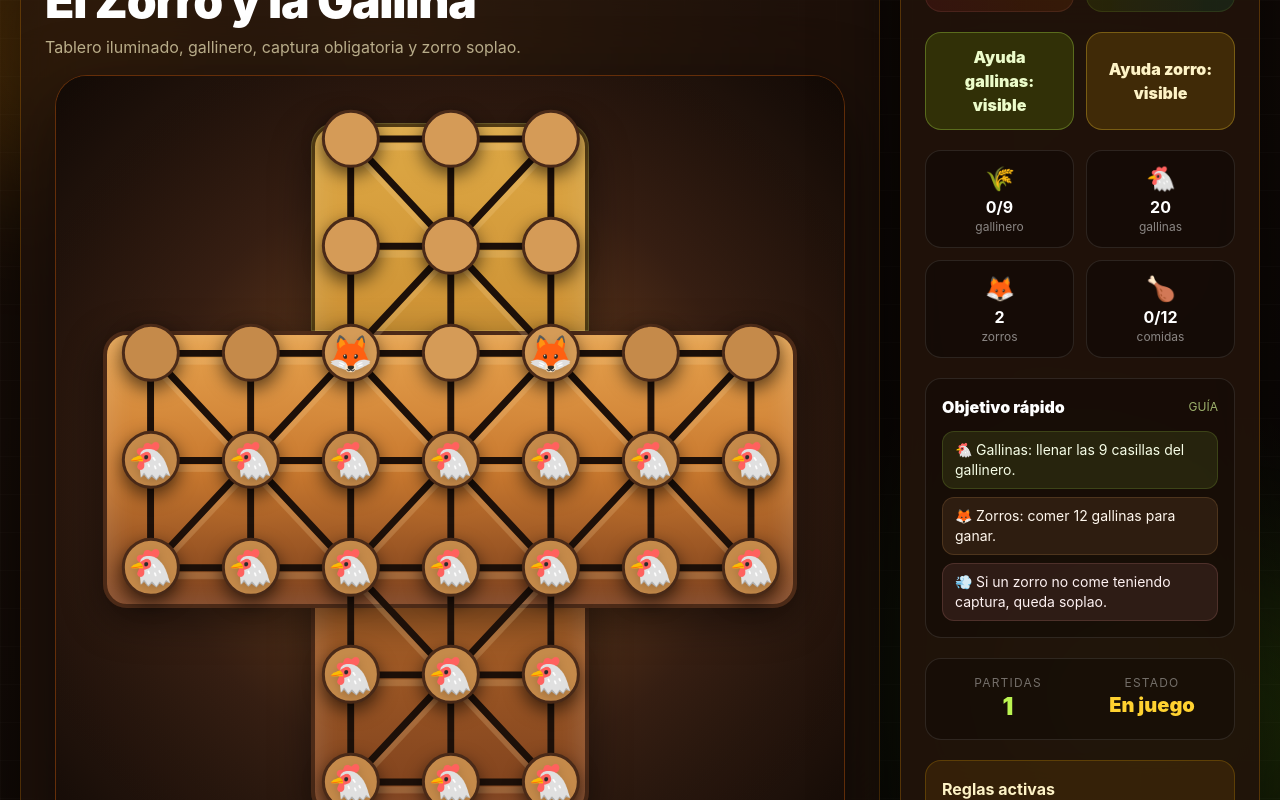
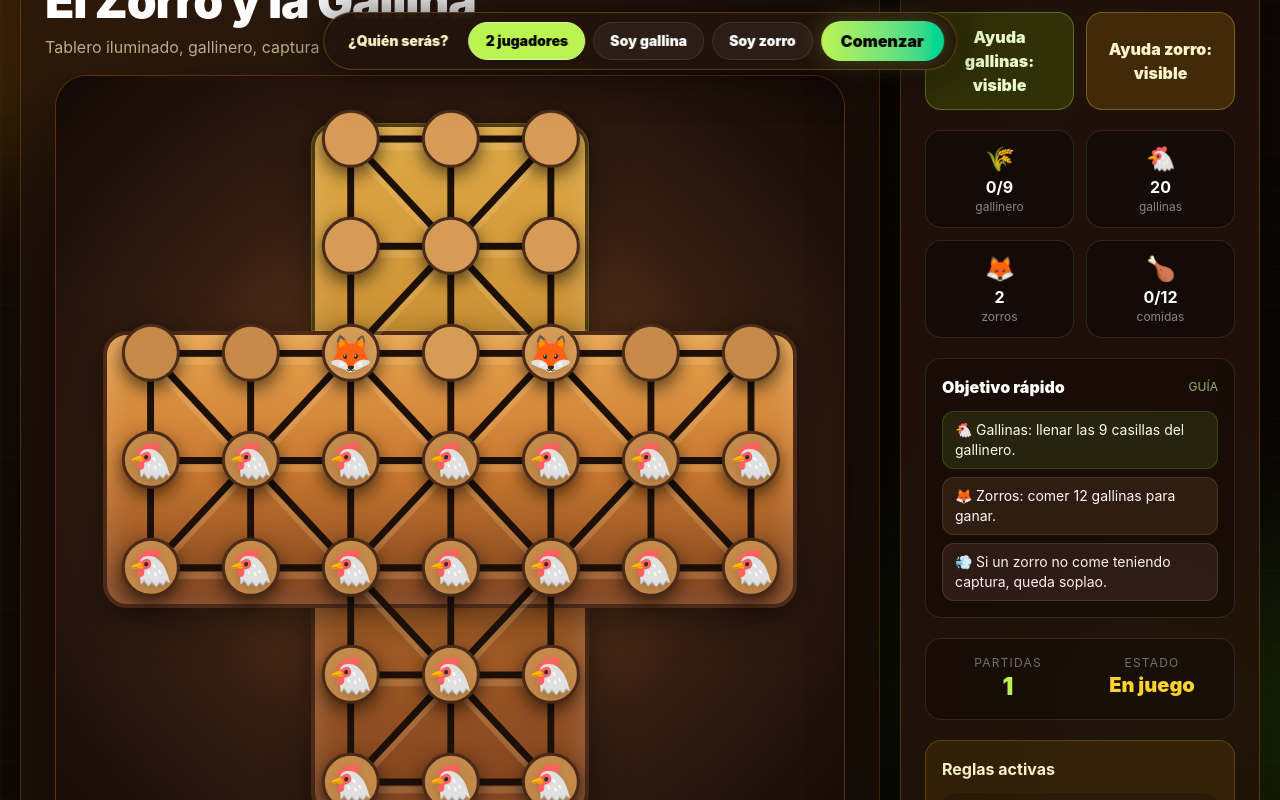
Before and after one commit to darlinarenas/cliente-zorroylagallina, a React (Vite) app: page / in a window 1280 px wide. Built offline with nearby package versions, Linux system fonts and the light colour scheme.

Commit message:
modificacion reglas gallina

```diff
--- a/src/App.jsx
+++ b/src/App.jsx
@@ -206,20 +206,20 @@ export default function ZorroGallinaPrototype() {
           const toNode = nodeById[to];
           if (!fromNode || !toNode || isOccupied(to)) return false;
 
-          // Corrección anti-bucle gallina:
-          // Las gallinas avanzan hacia el gallinero. Cuando llegan a la última línea
-          // del gallinero (fila superior), solo pueden hacer un último ajuste lateral
-          // desde el centro hacia una esquina. Al quedar en esquina, ya no tienen más movimientos.
-          const esMovimientoVerticalHaciaGallinero = toNode.row < fromNode.row;
-          const esMovimientoLateral = toNode.row === fromNode.row;
-          const estaEnUltimaLineaGallinero = fromNode.row === 0;
-          const estaEnCentroDeUltimaLinea = estaEnUltimaLineaGallinero && fromNode.col === 3;
+          // Corrección regla final gallina:
+          // En TODO el tablero la gallina puede avanzar como antes: vertical o lateral,
+          // siempre que no retroceda. La restricción especial solo aplica en la última
+          // línea superior del gallinero: desde el centro puede hacer un último ajuste
+          // lateral hacia una esquina, y al quedar en esquina ya no se mueve más.
+          const estaEnLineaFinalSuperior = fromNode.row === 0 && fromNode.col >= 2 && fromNode.col <= 4;
+          const estaEnEsquinaFinalSuperior = estaEnLineaFinalSuperior && (fromNode.col === 2 || fromNode.col === 4);
+          const estaEnCentroFinalSuperior = estaEnLineaFinalSuperior && fromNode.col === 3;
           const destinoEsEsquinaFinal = toNode.row === 0 && (toNode.col === 2 || toNode.col === 4);
 
-          if (esMovimientoVerticalHaciaGallinero) return true;
-          if (esMovimientoLateral && estaEnCentroDeUltimaLinea && destinoEsEsquinaFinal) return true;
+          if (estaEnEsquinaFinalSuperior) return false;
+          if (estaEnCentroFinalSuperior) return destinoEsEsquinaFinal;
 
-          return false;
+          return toNode.row <= fromNode.row;
         })
         .map((to) => ({ type: "move", to }));
     }
@@ -335,18 +335,19 @@ export default function ZorroGallinaPrototype() {
           const toNode = nodeById[to];
           if (!fromNode || !toNode || isOccupied(to)) return false;
 
-          // Misma regla que el jugador humano: avanzar hacia el gallinero,
-          // y en la última línea solo un ajuste lateral desde el centro a una esquina.
-          const esMovimientoVerticalHaciaGallinero = toNode.row < fromNode.row;
-          const esMovimientoLateral = toNode.row === fromNode.row;
-          const estaEnUltimaLineaGallinero = fromNode.row === 0;
-          const estaEnCentroDeUltimaLinea = estaEnUltimaLineaGallinero && fromNode.col === 3;
+          // Misma regla que el jugador humano:
+          // en el resto del tablero la gallina puede avanzar o moverse lateralmente
+          // sin retroceder; la regla de quedarse quieta solo aplica en las esquinas
+          // de la línea final superior del gallinero.
+          const estaEnLineaFinalSuperior = fromNode.row === 0 && fromNode.col >= 2 && fromNode.col <= 4;
+          const estaEnEsquinaFinalSuperior = estaEnLineaFinalSuperior && (fromNode.col === 2 || fromNode.col === 4);
+          const estaEnCentroFinalSuperior = estaEnLineaFinalSuperior && fromNode.col === 3;
           const destinoEsEsquinaFinal = toNode.row === 0 && (toNode.col === 2 || toNode.col === 4);
 
-          if (esMovimientoVerticalHaciaGallinero) return true;
-          if (esMovimientoLateral && estaEnCentroDeUltimaLinea && destinoEsEsquinaFinal) return true;
+          if (estaEnEsquinaFinalSuperior) return false;
+          if (estaEnCentroFinalSuperior) return destinoEsEsquinaFinal;
 
-          return false;
+          return toNode.row <= fromNode.row;
         })
         .map((to) => ({ type: "move", from: gallina, to }))
     );
@@ -841,7 +842,7 @@ export default function ZorroGallinaPrototype() {
         <h3 className="text-xl font-black text-amber-100">Estado</h3>
         <div className="rounded-2xl bg-black/30 p-4 border border-white/10"><p className="text-sm text-amber-100/85 leading-relaxed">{message}</p></div>
         <div className="grid gap-2 text-sm">
-          <div className="rounded-xl bg-black/20 px-3 py-2">🐔 Las gallinas solo avanzan.</div>
+          <div className="rounded-xl bg-black/20 px-3 py-2">🐔 Las gallinas avanzan sin retroceder; arriba, en la esquina final, se quedan quietas.</div>
           <div className="rounded-xl bg-black/20 px-3 py-2">🦊 El zorro puede comer varias veces seguidas.</div>
           <div className="rounded-xl bg-black/20 px-3 py-2">💨 Si no come teniendo captura, queda soplao.</div>
           <div className="rounded-xl bg-black/20 px-3 py-2">🚫 Si los zorros no pueden moverse, pierden.</div>
@@ -970,6 +971,28 @@ export default function ZorroGallinaPrototype() {
           </div>
 
           <button onClick={comenzarPartida} className="mt-3 w-full rounded-2xl bg-gradient-to-r from-lime-300 to-emerald-400 text-black font-black py-3 shadow-[0_0_28px_rgba(190,242,100,.28)]">
+            Comenzar
+          </button>
+        </motion.div>
+      )}
+
+      {!juegoIniciado && (
+        <motion.div
+          initial={{ opacity: 0, y: -10 }}
+          animate={{ opacity: 1, y: 0 }}
+          className="hidden sm:flex fixed left-1/2 top-3 z-50 -translate-x-1/2 items-center gap-2 rounded-full bg-[#22130b]/95 border border-amber-400/25 shadow-[0_0_45px_rgba(0,0,0,.65)] backdrop-blur-xl px-3 py-2"
+        >
+          <span className="px-3 text-sm font-black text-amber-100 whitespace-nowrap">¿Quién serás?</span>
+          <button onClick={() => prepararModo("dos_jugadores")} className={`rounded-full px-4 py-2 text-sm font-black border transition-all ${modoJuego === "dos_jugadores" ? "bg-lime-300 text-black border-lime-200" : "bg-white/5 text-white border-white/10"}`}>
+            2 jugadores
+          </button>
+          <button onClick={() => prepararModo("humano_gallinas")} className={`rounded-full px-4 py-2 text-sm font-black border transition-all ${modoJuego === "humano_gallinas" ? "bg-lime-300 text-black border-lime-200" : "bg-white/5 text-white border-white/10"}`}>
+            Soy gallina
+          </button>
+          <button onClick={() => prepararModo("humano_zorros")} className={`rounded-full px-4 py-2 text-sm font-black border transition-all ${modoJuego === "humano_zorros" ? "bg-orange-300 text-black border-orange-200" : "bg-white/5 text-white border-white/10"}`}>
+            Soy zorro
+          </button>
+          <button onClick={comenzarPartida} className="rounded-full bg-gradient-to-r from-lime-300 to-emerald-400 text-black font-black px-5 py-2 shadow-[0_0_24px_rgba(190,242,100,.25)]">
             Comenzar
           </button>
         </motion.div>
@@ -1307,7 +1330,7 @@ export default function ZorroGallinaPrototype() {
           <div className="hidden sm:block rounded-2xl bg-amber-500/10 border border-amber-400/20 p-4">
             <h3 className="font-bold text-amber-100">Reglas activas</h3>
             <div className="mt-3 grid gap-2 text-sm">
-              <div className="rounded-xl bg-black/20 px-3 py-2">🐔 Las gallinas solo avanzan.</div>
+              <div className="rounded-xl bg-black/20 px-3 py-2">🐔 Las gallinas avanzan sin retroceder; arriba, en la esquina final, se quedan quietas.</div>
               <div className="rounded-xl bg-black/20 px-3 py-2">🦊 El zorro puede comer varias veces seguidas.</div>
               <div className="rounded-xl bg-black/20 px-3 py-2">🎯 Puedes ocultar la ayuda visual de gallinas y zorros para subir la dificultad.</div>
               <div className="rounded-xl bg-black/20 px-3 py-2">✨ Las fichas del turno actual brillan suavemente.</div>
```
